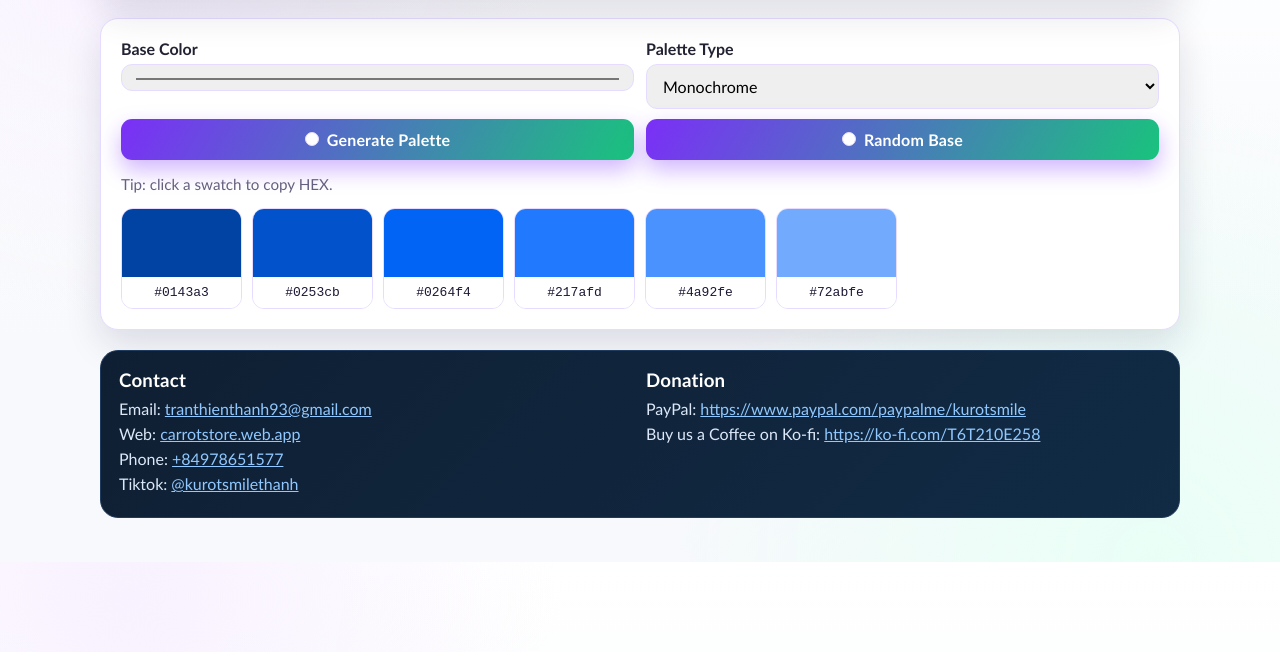
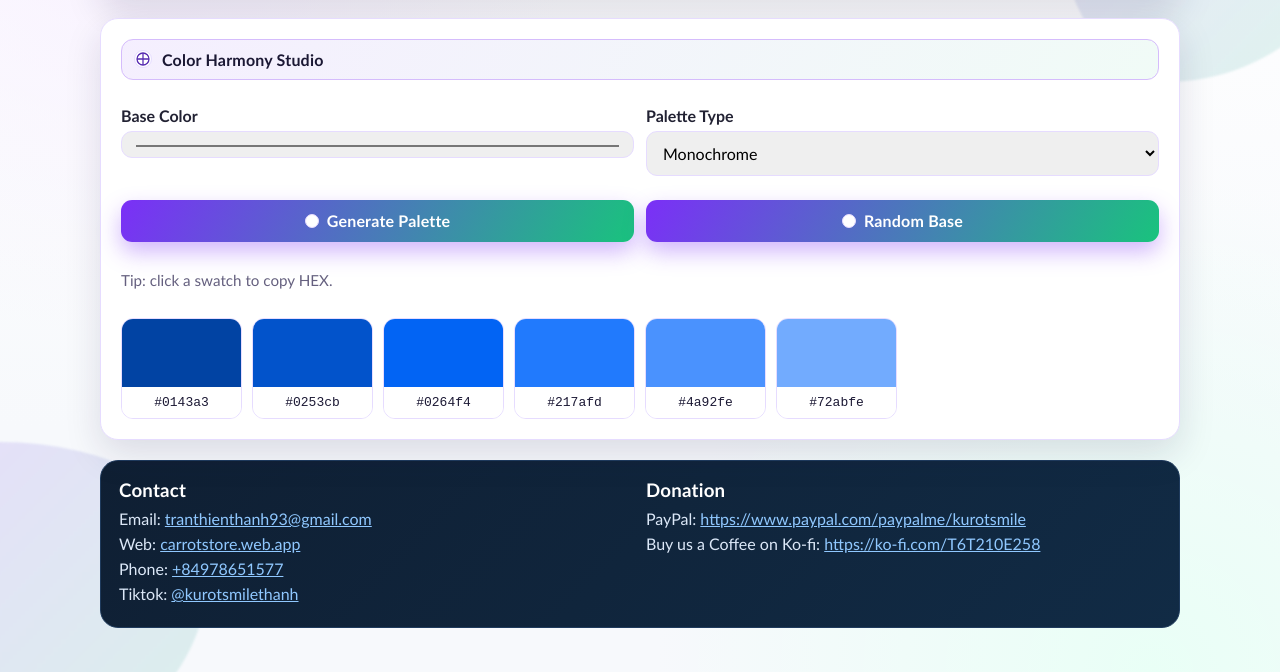
Before and after one commit to kurotsmile/palettekit, a plain HTML site: page index.html in a window 1280 px wide. Shown: the part 148-820 px from the top of the page. Drawn offline with Linux system fonts and the light colour scheme.

Commit message:
Enhance UI with project-specific layouts and visual identity

```diff
--- a/index.html
+++ b/index.html
@@ -160,14 +160,53 @@ canvas, img.preview, svg {
   main, header { padding: 16px; }
 }</style>
   <script type="application/ld+json">{"@context":"https://schema.org","@type":"WebApplication","name":"PaletteKit","description":"Generate harmonious color palettes and copy hex codes instantly for web and app design.","applicationCategory":"UtilitiesApplication","operatingSystem":"Any","url":"https://palettekit.web.app"}</script>
+<style id="round2-style">
+body.theme-shell::before, body.theme-shell::after {
+  content:"";
+  position:fixed;
+  z-index:-1;
+  width:320px;
+  height:320px;
+  border-radius:34% 66% 64% 36% / 33% 38% 62% 67%;
+  background:linear-gradient(135deg, #7b2ff722, #19c37d22);
+  filter: blur(1px);
+}
+body.theme-shell::before { top:-90px; right:-90px; }
+body.theme-shell::after { bottom:-110px; left:-110px; }
+.tool-ribbon {
+  display:flex;
+  align-items:center;
+  gap:10px;
+  padding:10px 12px;
+  margin:0 0 12px;
+  border:1px solid color-mix(in srgb, #7b2ff7 32%, #ffffff);
+  background:linear-gradient(120deg, #7b2ff714, #19c37d10);
+  border-radius:12px;
+  font-weight:700;
+  letter-spacing:.2px;
+}
+.ribbon-ic {
+  width:18px;
+  height:18px;
+  stroke:color-mix(in srgb, #7b2ff7 65%, #102030);
+  fill:none;
+  stroke-width:1.9;
+}
+header h1 { position: relative; z-index: 1; }
+header .sub { position: relative; z-index: 1; }
+main { position: relative; overflow: visible; }
+button { min-height: 42px; }
+.theme-shell main{display:grid;gap:14px}.theme-shell main>.tool-ribbon{order:-1}
+</style>
 </head>
-<body>
+<body class="theme-shell">
   <div class="container">
     <header>
       <h1>Color Palette Generator</h1>
       <p class="sub">Generate harmonious color palettes and copy hex codes instantly for web and app design.</p>
     </header>
     <main>
+      <div class="tool-ribbon"><svg viewBox="0 0 24 24" class="ribbon-ic"><circle cx="12" cy="12" r="9"/><path d="M12 3v18M3 12h18"/></svg><span>Color Harmony Studio</span></div>
       <div class="grid two">
       <div>
         <label>Base Color</label>
```
